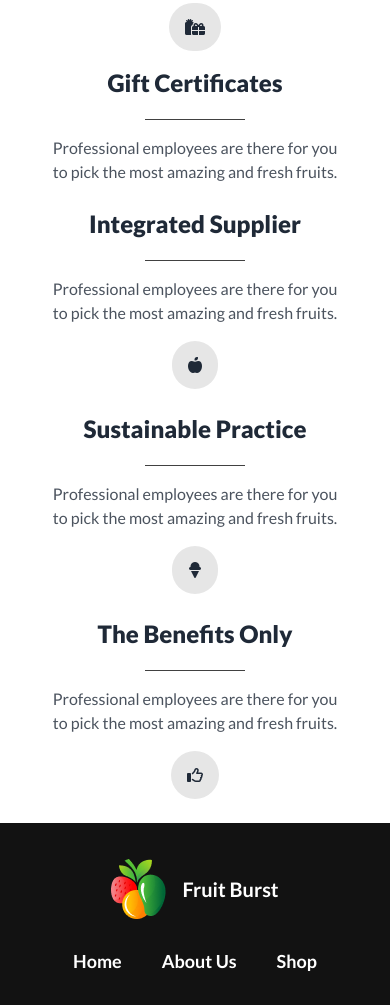
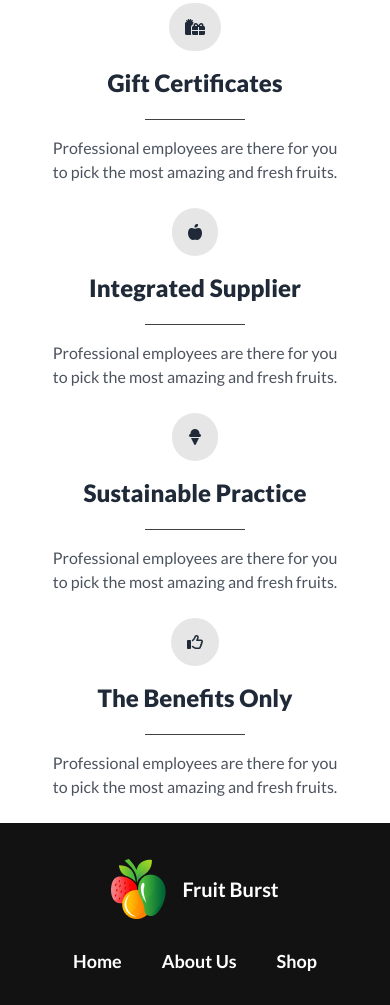
Before and after one commit to fayshal-bin-amir-002/fruit-brust, a plain HTML site: page index.html in a window 390 px wide. Shown: the part 5152-6157 px from the top of the page. Drawn offline with nearby package versions, Linux system fonts and the light colour scheme.

Commit message:
updated choose us section

```diff
--- a/index.html
+++ b/index.html
@@ -342,7 +342,7 @@
             <!-- col 3 -->
             <div class="order-3 lg:order-3 space-y-6 lg:space-y-12 px-7 lg:px-0">
               <!-- item 1 -->
-              <div class="flex flex-col lg:flex-row items-center gap-4 text-center lg:text-right">
+              <div class="flex flex-col-reverse lg:flex-row items-center gap-4 text-center lg:text-right">
                 <div>
                   <h4 class="text-2xl font-extrabold">Integrated Supplier</h4>
                   <div class="mx-auto lg:mr-0 w-[100px] h-[1px] bg-[#121212CC] mt-5 mb-4"></div>
@@ -351,7 +351,7 @@
                 <i class="fa-solid fa-apple-whole p-4 rounded-full bg-[#1212121A]"></i>
               </div>
               <!-- item 2 -->
-              <div class="flex flex-col lg:flex-row items-center gap-4 text-center lg:text-right">
+              <div class="flex flex-col-reverse lg:flex-row items-center gap-4 text-center lg:text-right">
                 <div>
                   <h4 class="text-2xl font-extrabold">Sustainable Practice</h4>
                   <div class="mx-auto lg:mr-0 w-[100px] h-[1px] bg-[#121212CC] mt-5 mb-4"></div>
@@ -360,7 +360,7 @@
                 <i class="fa-solid fa-ice-cream p-4 rounded-full bg-[#1212121A]"></i>
               </div>
               <!-- item 3 -->
-              <div class="flex flex-col lg:flex-row items-center gap-4 text-center lg:text-right">
+              <div class="flex flex-col-reverse lg:flex-row items-center gap-4 text-center lg:text-right">
                 <div>
                   <h4 class="text-2xl font-extrabold">The Benefits Only</h4>
                   <div class="mx-auto lg:mr-0 w-[100px] h-[1px] bg-[#121212CC] mt-5 mb-4"></div>
```
